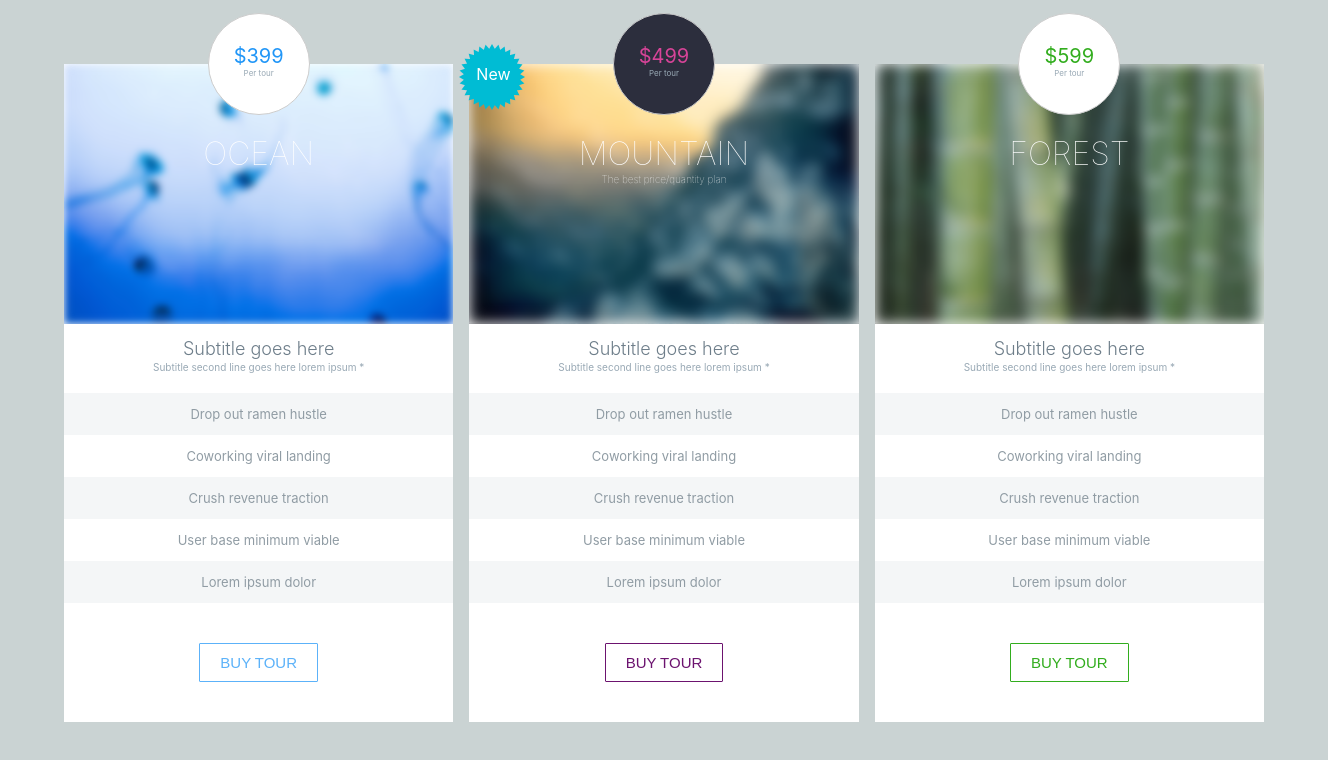
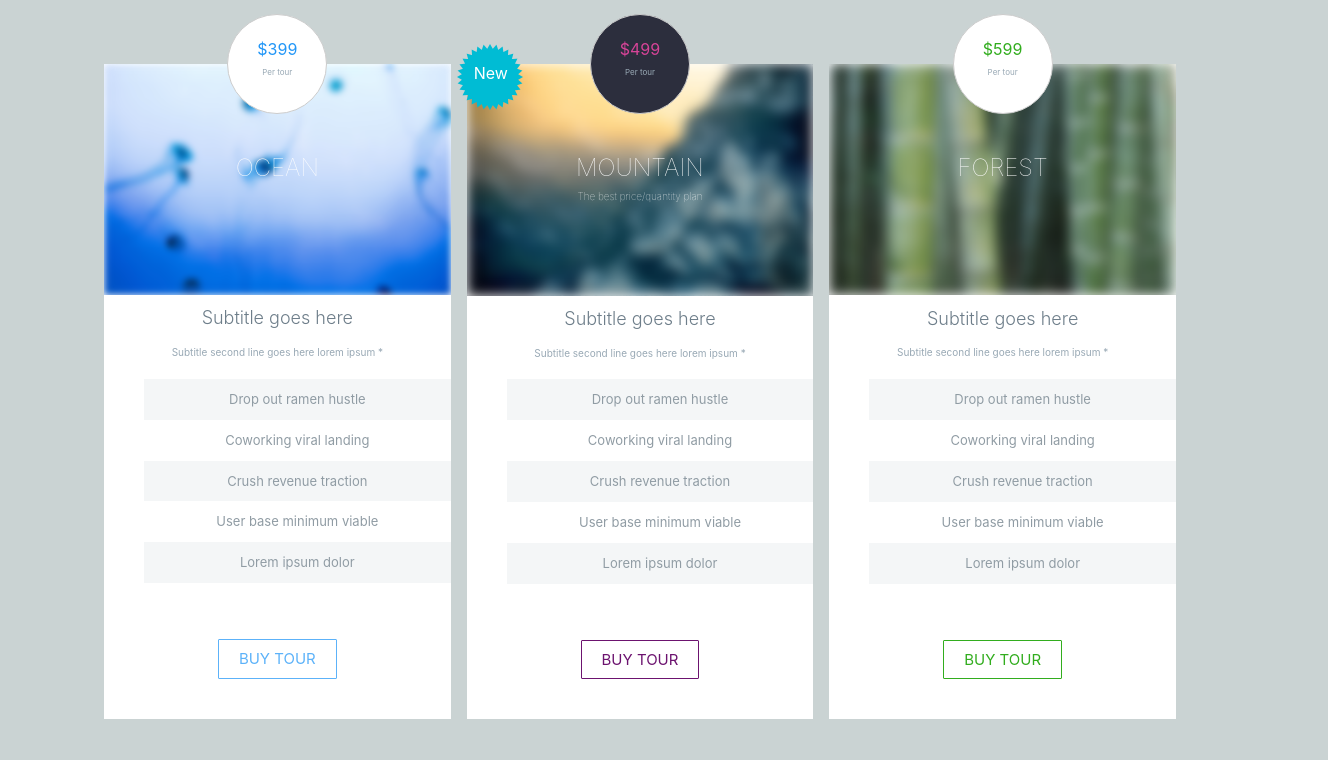
Before and after one commit to TranLinh0910/Baitap, a plain HTML site: page index.html in a window 1280 px wide. Shown: the whole page, 1328 px wide, since content can reach past the window. Drawn offline with nearby package versions, Linux system fonts and the light colour scheme; a web font is replaced by a local one.

Commit message:
em vua sua file css

```diff
--- a/index.html
+++ b/index.html
@@ -12,6 +12,8 @@
       href="https://fonts.googleapis.com/css2?family=STIX+Two+Math&display=swap"
       rel="stylesheet"
     />
+    <link rel="stylesheet"
+    href="https://cdnjs.cloudflare.com/ajax/libs/normalize/8.0.1/normalize.min.css">
   </head>
   <body>
     <div class="container">
@@ -24,7 +26,7 @@
           <div class="bg-white">
             <div class="image relative">
               <img src="image/ocean.png" alt="" />
-              <h1 class="text-img">OCEAN</h1>
+              <h2 class="text-img">OCEAN</h2>
             </div>
             <div class="header-text">
               <h3>Subtitle goes here</h3>
@@ -58,7 +60,7 @@
             <div class="image relative">
               <img src="image/mountain.png" alt="" />
               <div class="text-img">
-                <h1 class="text-item">MOUNTAIN</h1>
+                <h2 class="text-item">MOUNTAIN</h2>
                 <p class="text-aline-2">The best price/quantity plan</p>
               </div>
             </div>
@@ -88,7 +90,7 @@
           <div class="bg-white">
             <div class="image relative">
               <img src="image/forest.png" alt="" />
-              <h1 class="text-img">FOREST</h1>
+              <h2 class="text-img">FOREST</h2>
             </div>
             <div class="header-text">
               <h3>Subtitle goes here</h3>
--- a/main.css
+++ b/main.css
@@ -1,7 +1,7 @@
 @import url("https://fonts.googleapis.com/css2?family=STIX+Two+Math&display=swap");
-* {
-  margin: 0;
-  padding: 0;
+
+*{
+  box-sizing: border-box
 }
 body {
   background-color: #cad3d3;
@@ -11,7 +11,7 @@ body {
 .container {
   margin: auto;
   padding: 5%;
-  width: 1200px;
+  max-width: 1200px;
 }
 .row {
   display: grid;
@@ -34,10 +34,13 @@ body {
   z-index: 100;
 }
 .price-1 {
-  font-size: 20px;
-  margin-top: 30px;
+  /* font-size: 20px;
+  margin-top: 30px; */
+  margin: auto;
+  padding: 25px;
 }
 .text-aline-1 {
+  margin-top: -15px;
   font-size: 8px;
   color: #99a9b5;
 }
@@ -70,18 +73,17 @@ body {
 }
 .text-img {
   position: absolute;
+  top: 70px;
   width: 100%;
-  height: 100%;
-  top: 70px;
-  bottom: 0;
   text-align: center;
   color: white;
   font-weight: 100;
 }
-.text-img h1 {
+.text-img h2 {
   font-weight: 100;
 }
 .text-aline-2 {
+  margin-top: -10px;
   font-size: 10px;
   font-weight: 10;
 }
@@ -163,7 +165,7 @@ body {
   border: 1px solid #32ad1e;
 }
 /*responsive*/
-@media all and (max-width: 700px) {
+@media only screen and (max-width: 700px) {
   .container {
     width: auto;
     margin: auto;
```
